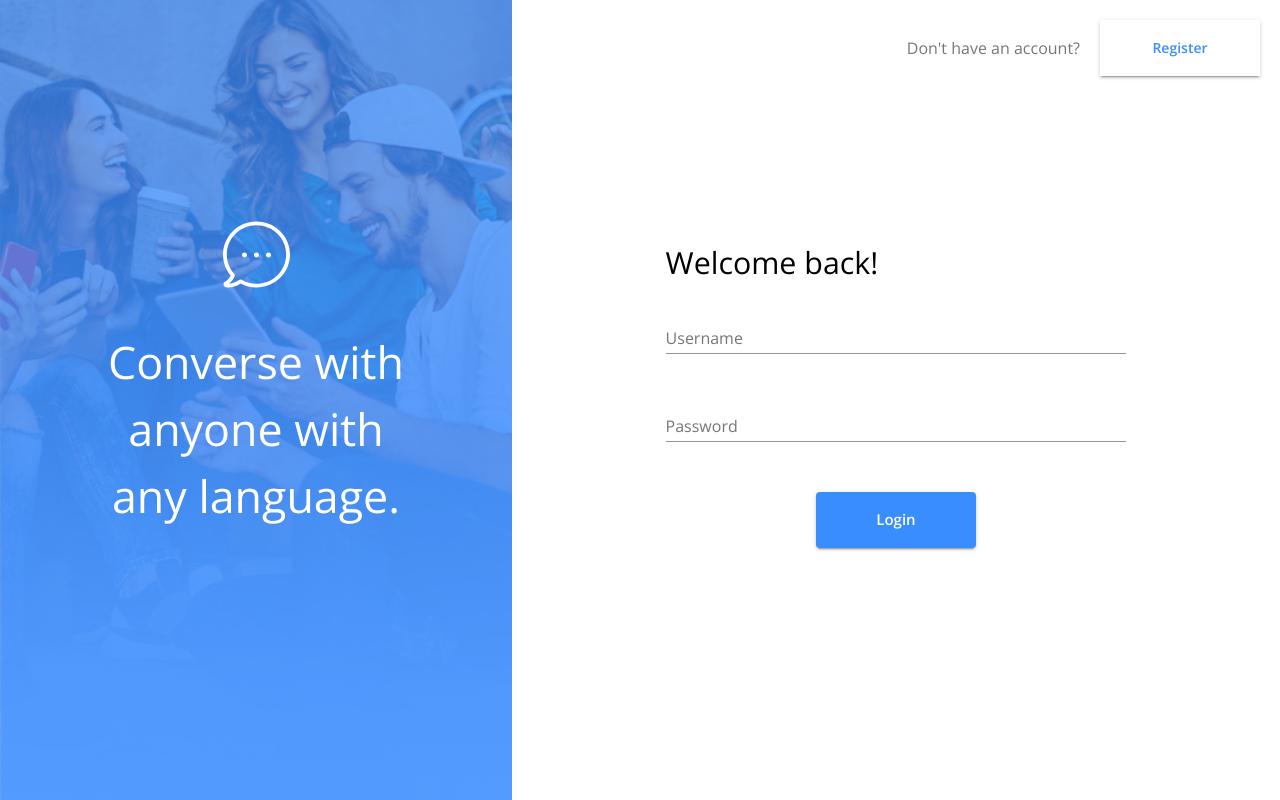
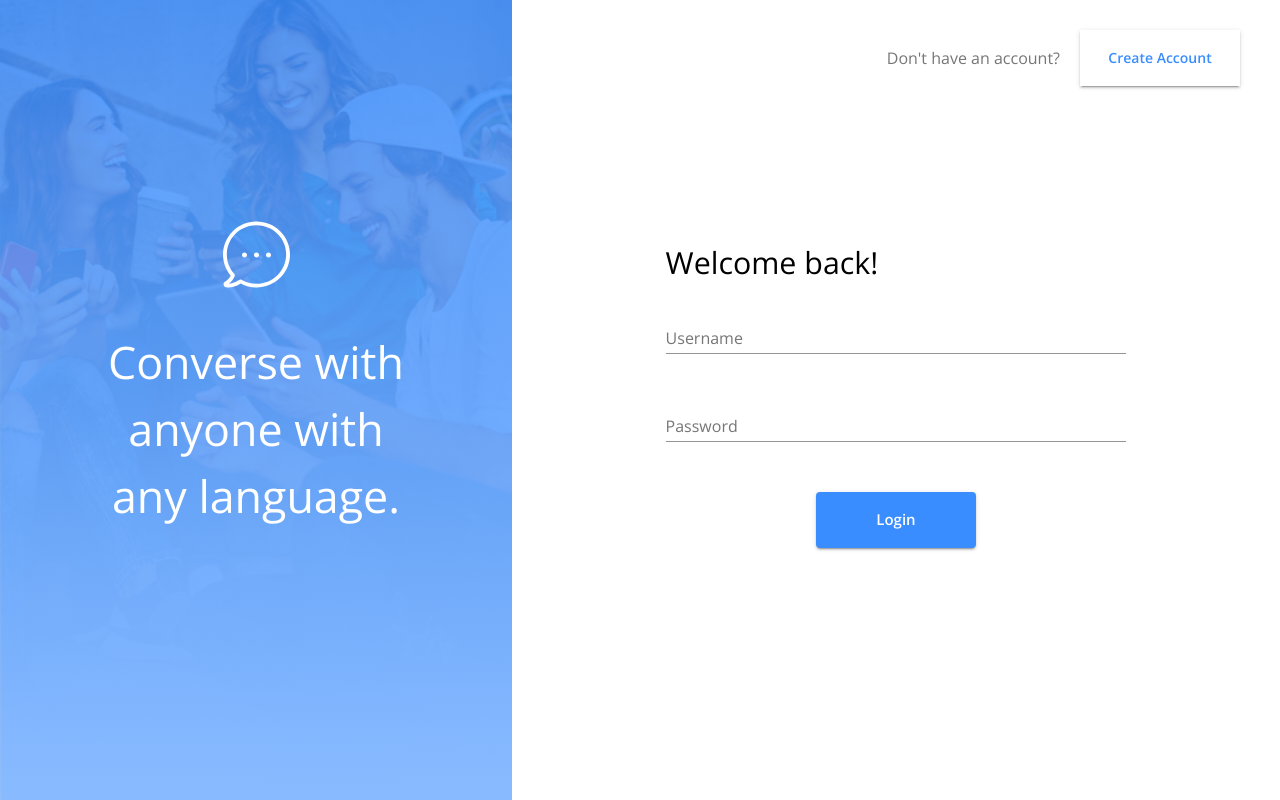
Before and after one commit to robertjhull/messenger-project, a React (Create React App) app in the folder client/: page /login in a window 1280 px wide. Built offline with nearby package versions, Linux system fonts and the light colour scheme; no server answers.

Commit message:
Tweak ui colors

```diff
--- a/client/src/Login.js
+++ b/client/src/Login.js
@@ -29,7 +29,7 @@ const useStyles = makeStyles(() => ({
     flex: "1 1 40%",
   },
   imageLayer : {
-    backgroundColor: "#3a8cffba",
+    background: "linear-gradient(#3A8DFFD9, #86B9FFD9)",
     display: "flex",
     flexDirection: "column",
     justifyContent: "center",
@@ -56,8 +56,8 @@ const useStyles = makeStyles(() => ({
     marginLeft: "10%",
   },
   registerWrapper : {
-    top: 20,
-    right: 20,
+    top: 30,
+    right: 40,
     position: "relative",
     display: "flex",
     justifyContent: "flex-end",
@@ -125,7 +125,7 @@ const Login = (props) => {
                 fullWidth="true"
                 color="primary"
                 onClick={() => history.push("/register")}>
-                  Register
+                  Create Account
               </Button>
             </Box>
           </Grid>
--- a/client/src/Signup.js
+++ b/client/src/Signup.js
@@ -31,7 +31,7 @@ const useStyles = makeStyles(() => ({
     flex: "1 1 40%",
   },
   imageLayer : {
-    backgroundColor: "#3a8cffba",
+    background: "linear-gradient(#3A8DFFD9, #86B9FFD9)",
     display: "flex",
     flexDirection: "column",
     justifyContent: "center",
@@ -58,8 +58,8 @@ const useStyles = makeStyles(() => ({
     marginLeft: "10%",
   },
   loginWrapper : {
-    top: 20,
-    right: 20,
+    top: 30,
+    right: 40,
     position: "relative",
     display: "flex",
     justifyContent: "flex-end",
```
